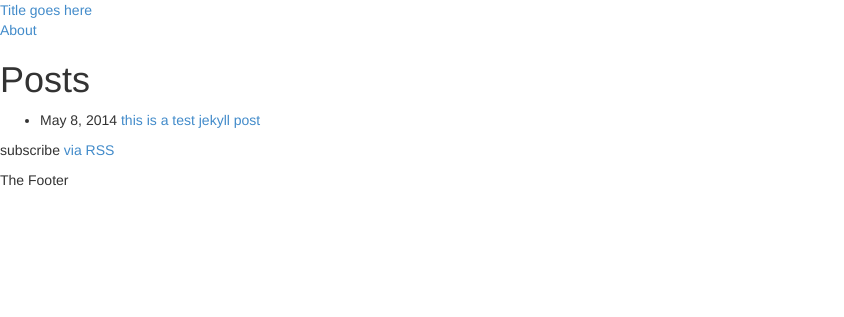
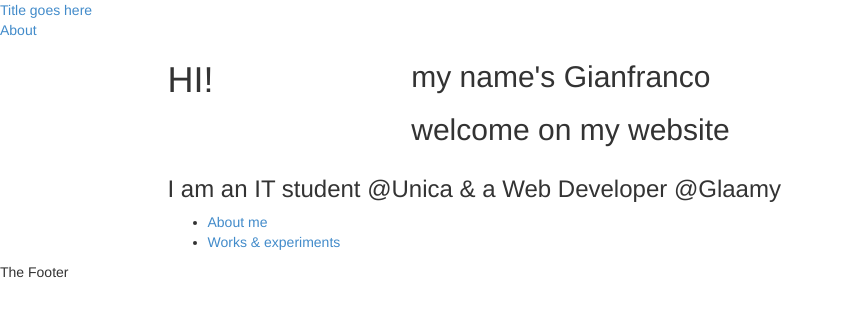
Before and after one commit to GianfrancoFrau/GianfrancoFrau.github.io, a Jekyll site: the page built from index.html, in a window 1280 px wide. Shown: the top 317 px of the page, without its empty margins (0-844 px from the left). Built offline with Jekyll 4.4.1, drawn with Linux system fonts in a browser that asks for light colours; some web fonts are replaced.

Commit message:
starting layout building

```diff
--- a/_includes/head.html
+++ b/_includes/head.html
@@ -6,6 +6,9 @@
     <meta name="description" content="{{ site.description }}">
     <link rel="canonical" href="{{ page.url | replace:'index.html','' | prepend: site.baseurl }}">
 
+
+    <link href='http://fonts.googleapis.com/css?family=Quicksand' rel='stylesheet' type='text/css'>
+    <link href='http://fonts.googleapis.com/css?family=Droid+Sans:700' rel='stylesheet' type='text/css'>
     <link rel="stylesheet" href="{{ "/assets/bower_components/bootstrap/dist/css/bootstrap.min.css" | prepend: site.baseurl }}">
     <link rel="stylesheet" href="{{ "/assets/bower_components/ionicons/css/ionicons.min.css" | prepend: site.baseurl }}"
     <link rel="stylesheet" href="{{ "/assets/css/main.css" | prepend: site.baseurl }}">
--- a/index.html
+++ b/index.html
@@ -2,19 +2,38 @@
 layout: default
 ---
 
-<div class="home">
-
-  <h1>Posts</h1>
-
-  <ul class="posts">
+<!--   <ul class="posts">
     {% for post in site.posts %}
       <li>
         <span class="post-date">{{ post.date | date: "%b %-d, %Y" }}</span>
         <a class="post-link" href="{{ post.url | prepend: site.baseurl }}">{{ post.title }}</a>
       </li>
     {% endfor %}
-  </ul>
+  </ul> -->
 
-  <p class="rss-subscribe">subscribe <a href="{{ "/feed.xml" | prepend: site.baseurl }}">via RSS</a></p>
+  <div class="container" id="g-home-container">
+    <div class="row">
+        <div class="col-sm-10 col-sm-offset-1">
 
+            <div class="row" id="g-home-titles">
+                <div class="col-sm-3">
+                    <h1 class="boldroid">HI!</h1>
+                </div>
+                <div class="col-sm-9">
+                    <h2>my name's <span>Gianfranco</span></h2>
+                    <h2>welcome on my website</h2>
+                </div>
+            </div>
+            <div class="row">
+                <div class="col-sm-12">
+                    <h3>I am an IT student @Unica &amp; a Web Developer @Glaamy</h3>
+                    <ul id="g-sm-menu">
+                        <li><a href="/about"><i class="icon icon-profile"></i> About me</a></li>
+                        <li><a href="#"><i class="icon icon-pencil-ruler"></i> Works &amp; experiments</a></li>
+                    </ul>
+                </div>
+            </div>
+
+        </div>
+    </div>
 </div>
```
Also changed, not shown: assets/css/main.css (+81 -0 lines).
